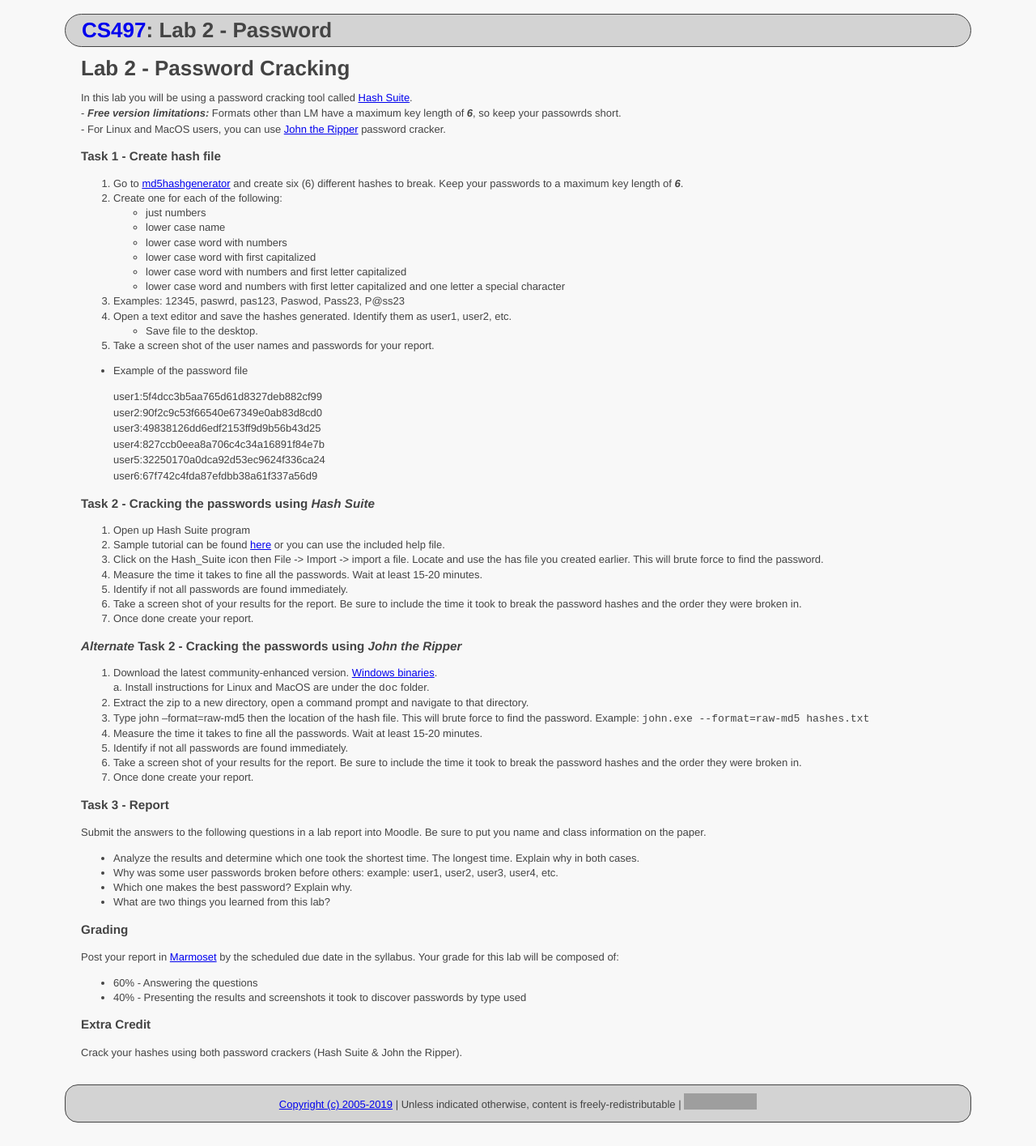
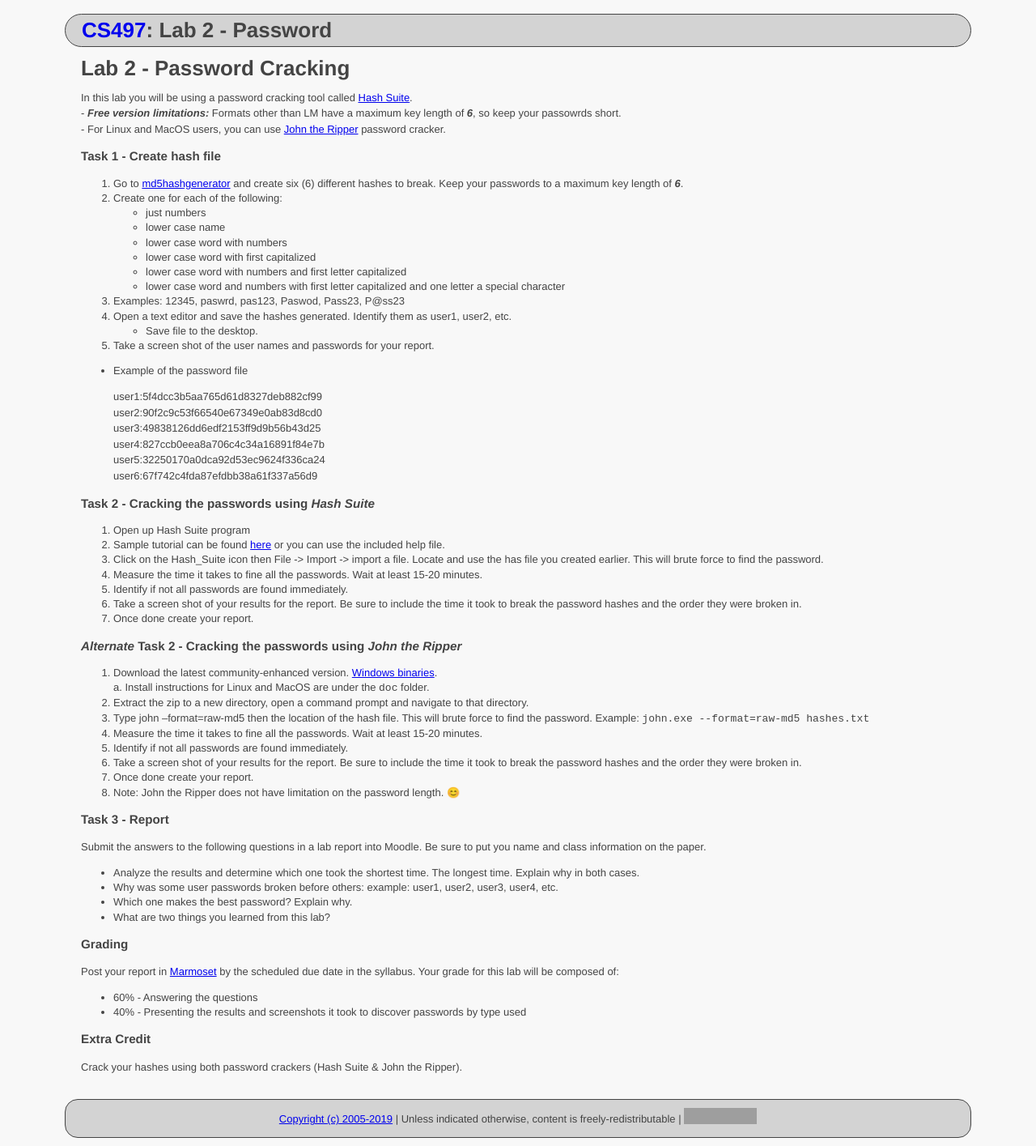
Before and after one commit to ycpcs/cs497-spring2019, a Jekyll site: the page built from labs/lab02.md, in a window 1280 px wide. Shown: the whole page at 81% size. Built offline with Jekyll 4.4.1, drawn with Linux system fonts in a browser that asks for light colours; grey boxes are pictures that could not be loaded.

Commit message:
Update lab02.md

````diff
--- a/labs/lab02.md
+++ b/labs/lab02.md
@@ -57,6 +57,7 @@ find the password. Example: ```john.exe --format=raw-md5 hashes.txt```
 6. Take a screen shot of your results for the report. Be sure to include the time it took to
 break the password hashes and the order they were broken in.
 7. Once done create your report.
+8. Note: John the Ripper does not have limitation on the password length. 😊
 
 ### Task 3 - Report
 
````
